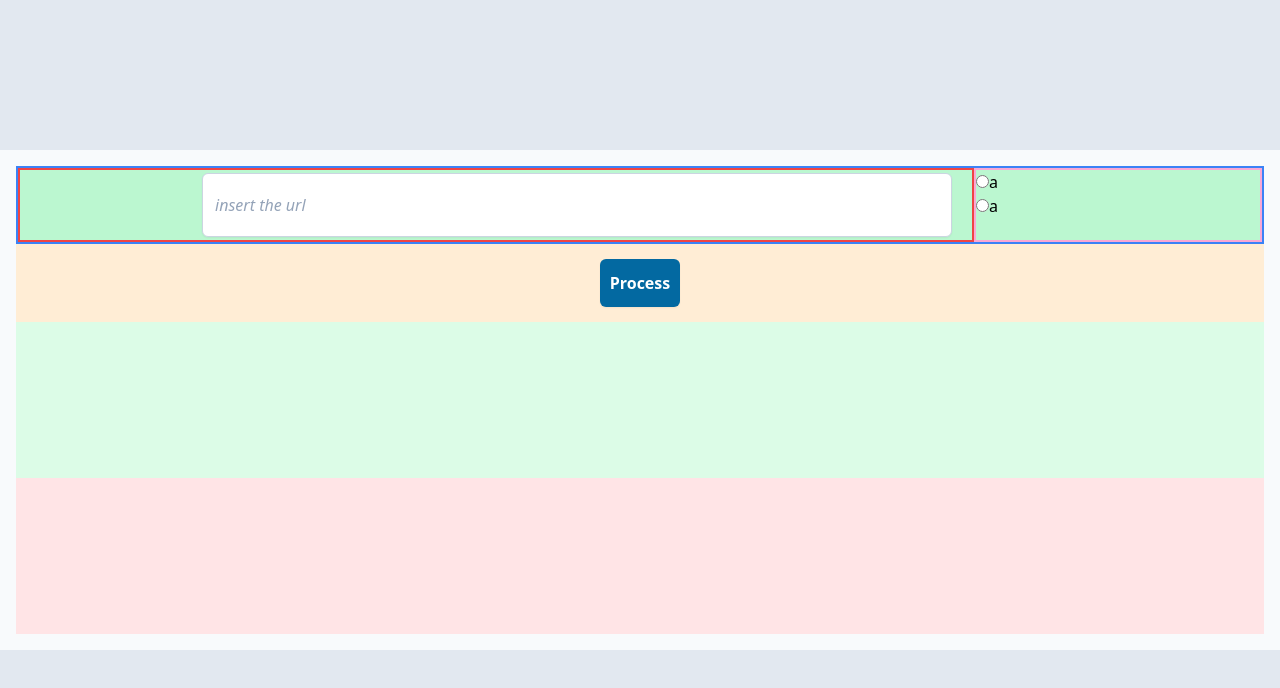
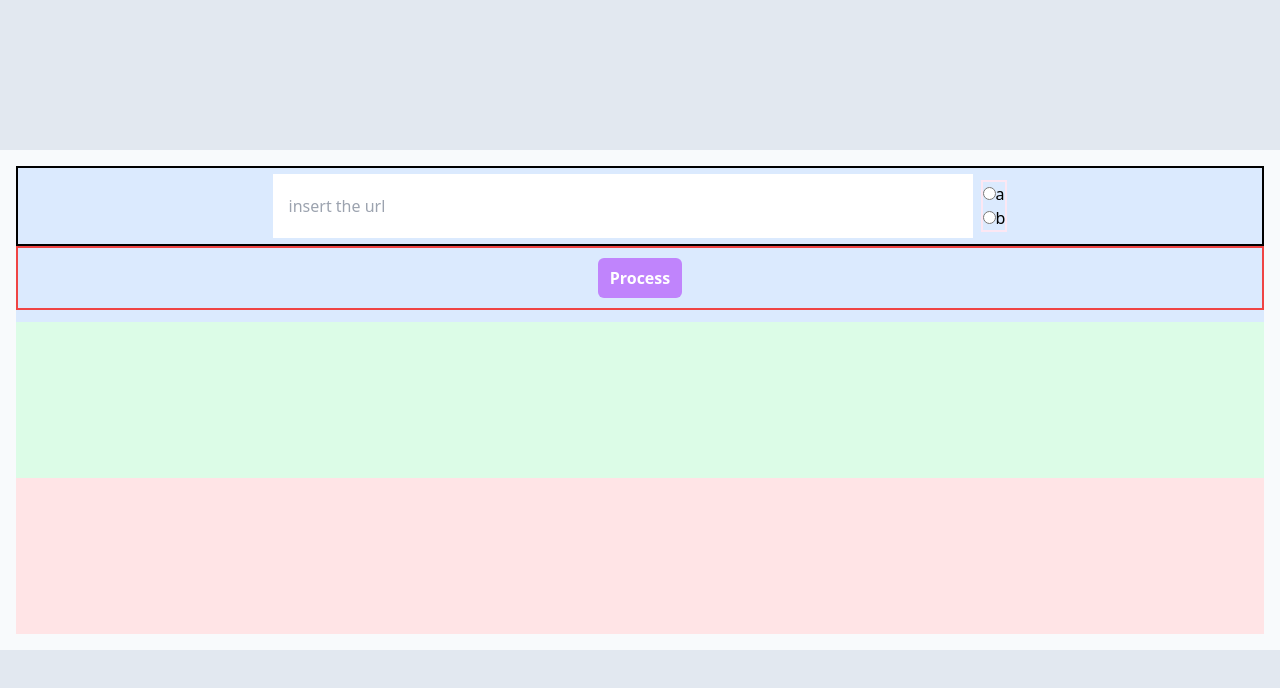
Before and after one commit to indraryadi/yt_downloader, a React (Create React App) app: page / in a window 1280 px wide. Shown: the top 688 px of the page. Built offline with nearby package versions, Linux system fonts and the light colour scheme.

Commit message:
cleaning the code

```diff
--- a/src/App.js
+++ b/src/App.js
@@ -7,7 +7,7 @@ function App() {
     <>
       <div className='screen'>
         <div className='container'>
-            <form className='input-form'>
+            {/* <form className='input-form'>
               <div className='user-input'>
                 <div className='input'>
                   <InputLink/>
@@ -17,7 +17,18 @@ function App() {
                 </div>
               </div>
               <ButtonProcess/>
+            </form> */}
+          <div className='input-form'>
+            <form>
+              <div className='user-input-container'>
+                <InputLink/>
+                <RadioButton/>
+              </div>
+              <div className='button-container'>
+                <ButtonProcess/>
+              </div>
             </form>
+          </div>
           <div className='video-title'></div>
           <div className='download'></div>
         </div>
--- a/src/components/RadioButton.js
+++ b/src/components/RadioButton.js
@@ -3,13 +3,15 @@ import React from "react";
 const RadioButton = ()=>{
     return(
         <>
-            <div>
-                <input type="radio"/>
-                <label>a</label>
-            </div>
-            <div>
-                <input type="radio"/>
-                <label>a</label>
+            <div className="radio-button">
+                <div>
+                    <input type="radio" value="a"/>
+                    <label>a</label>
+                </div>
+                <div>
+                    <input type="radio" value="b"/>
+                    <label>b</label>
+                </div>
             </div>
         </>
     )
--- a/src/index.css
+++ b/src/index.css
@@ -11,12 +11,12 @@
         @apply bg-slate-50 min-w-[359px] h-[500px] grid grid-rows-3 p-4 m-auto;
     }
 
-    .input-form{
+    /* .input-form{
         @apply bg-orange-100 row-span-1 grid grid-rows-2 ;
     }
     .user-input{
         @apply bg-green-200 border-2 border-blue-500 flex flex-row;
-    }
+    } */
 
     .video-title{
         @apply bg-green-100 row-span-1;
@@ -25,12 +25,10 @@
     .download{
         @apply bg-rose-100 row-span-1;
     }
-    .input{
-        /* @apply border-2 border-red-500 flex-1 flex justify-center items-center px-5 md:max-w-[750px]; */
+    /* .input{
         @apply border-2 border-red-500 flex-1 flex justify-center items-center px-5 xl:justify-end;
     }
     .radio-button{
-        /* @apply w-16 border-2 border-pink-300 md:w-72;  */
         @apply w-16 border-2 border-pink-300 md:w-32 xl:w-72;
     }
     .link-input{
@@ -44,9 +42,29 @@
         focus:ring-sky-500
         focus:ring-1
         md:max-w-[750px] ;
+    } */
+
+    /* .process-button{
+        @apply mx-auto my-auto h-12 self-start bg-sky-700 rounded-md text-white font-bold w-20 shadow-sm;
+    } */
+
+    .input-form{
+        @apply bg-blue-100;
+    }
+    .user-input-container{
+        @apply h-20 border-2 border-black flex justify-center items-center;
+    }
+    .link-input{
+        @apply px-4 h-16 min-w-[290px] sm:flex-grow max-w-[700px];
+    }
+    .radio-button{
+        @apply ml-2 border-2 border-pink-100 flex-none flex flex-col;
+    }
+    .button-container{
+        @apply h-16 border-2 border-red-500 flex justify-center;
+    }
+    .process-button{
+        @apply h-10 px-3 bg-purple-400 rounded-md text-white text-center font-bold self-center;
     }
 
-    .process-button{
-        @apply mx-auto my-auto h-12 self-start bg-sky-700 rounded-md text-white font-bold w-20 shadow-sm;
-    }
 }
```
